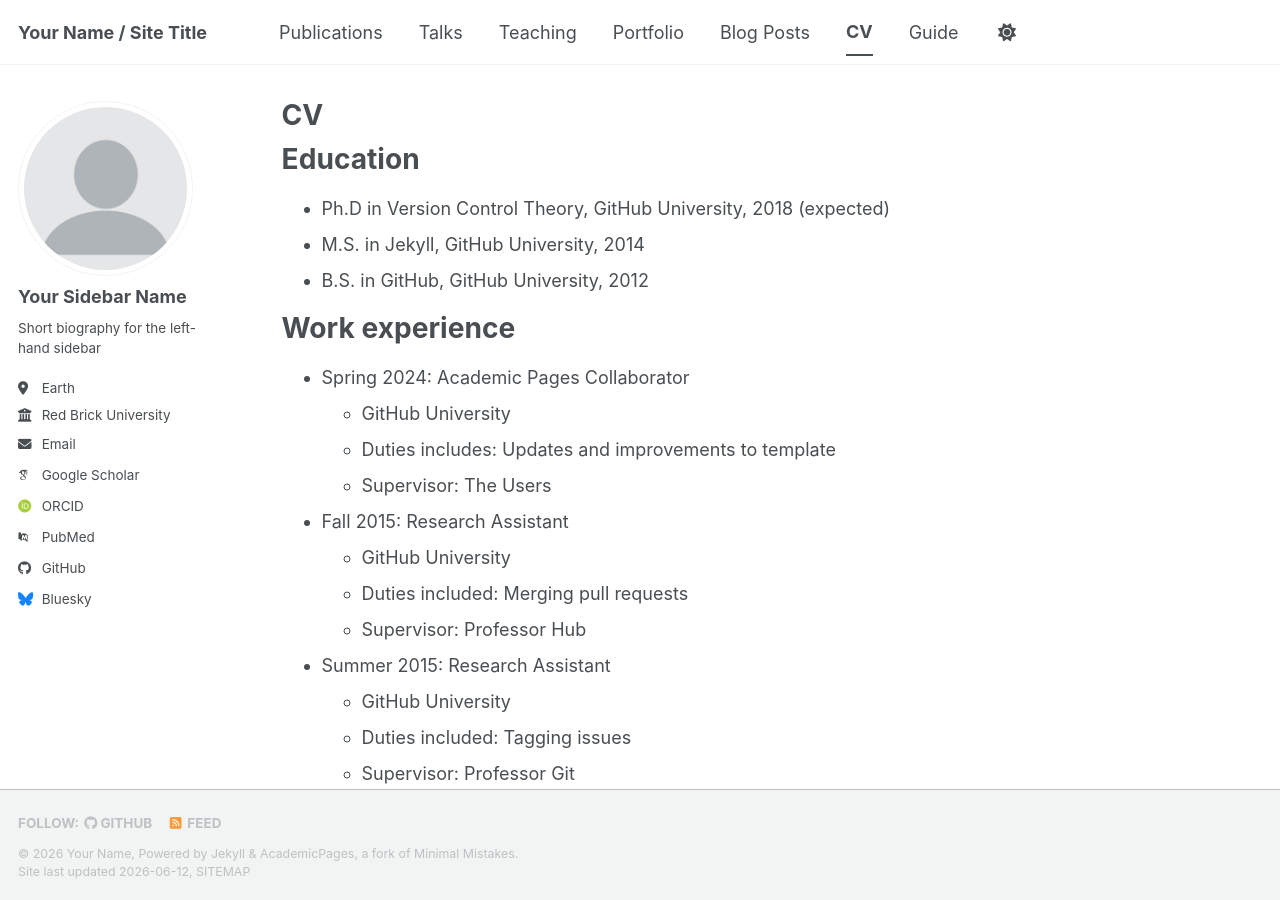
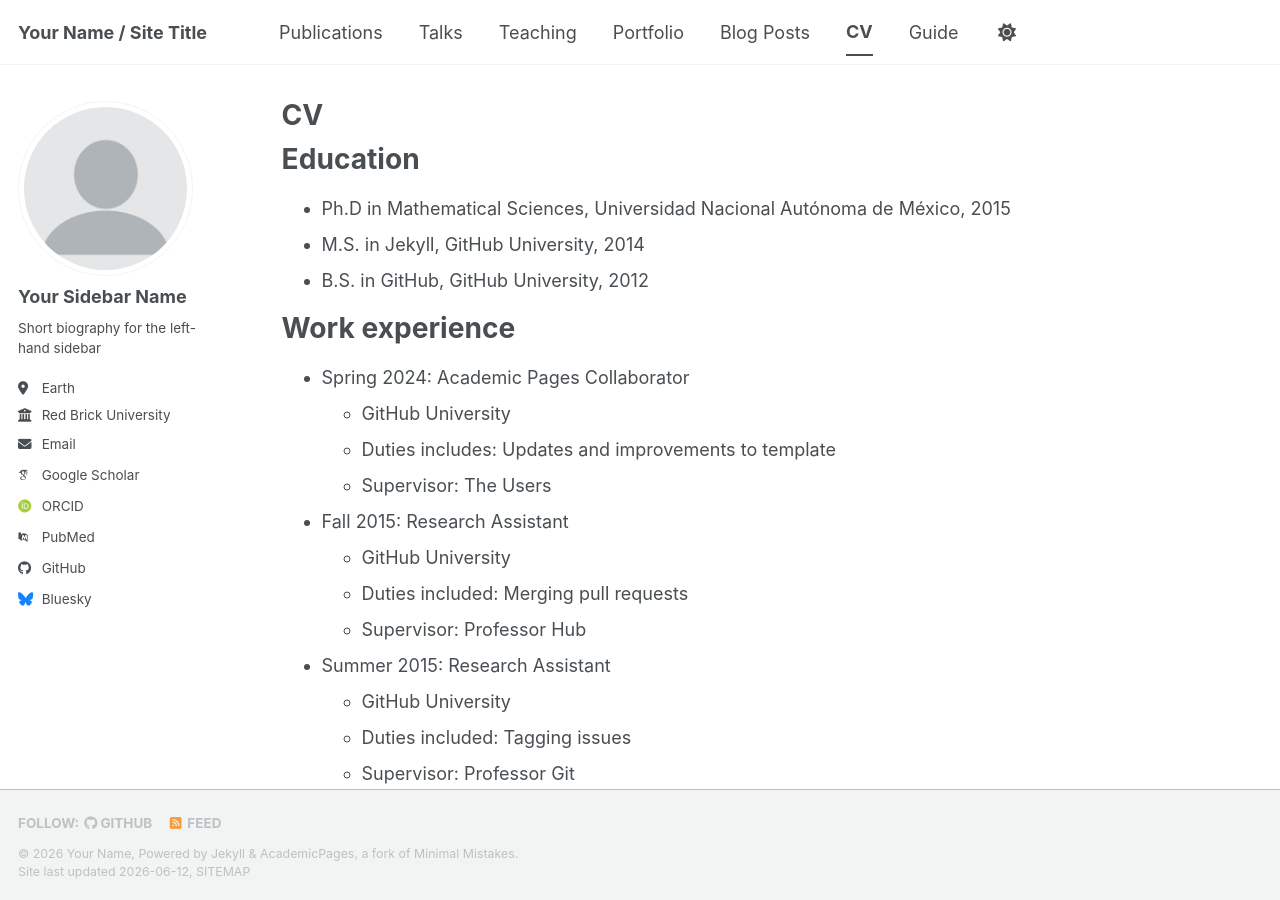
Before and after one commit to zimbron/zimbron.github.io, a Jekyll site: the page built from _pages/cv.md, in a window 1280 px wide and 900 px high. Built offline with Jekyll 4.4.1, drawn with Linux system fonts in a browser that asks for light colours; some web fonts are replaced; a script bundle is joined from its source files by our own code; library files that are not in the unit come from our copies.

Commit message:
Update cv.md

```diff
--- a/_pages/cv.md
+++ b/_pages/cv.md
@@ -11,7 +11,7 @@ redirect_from:
 
 Education
 ======
-* Ph.D in Version Control Theory, GitHub University, 2018 (expected)
+* Ph.D in Mathematical Sciences, Universidad Nacional Autónoma de México, 2015
 * M.S. in Jekyll, GitHub University, 2014
 * B.S. in GitHub, GitHub University, 2012
 
```
